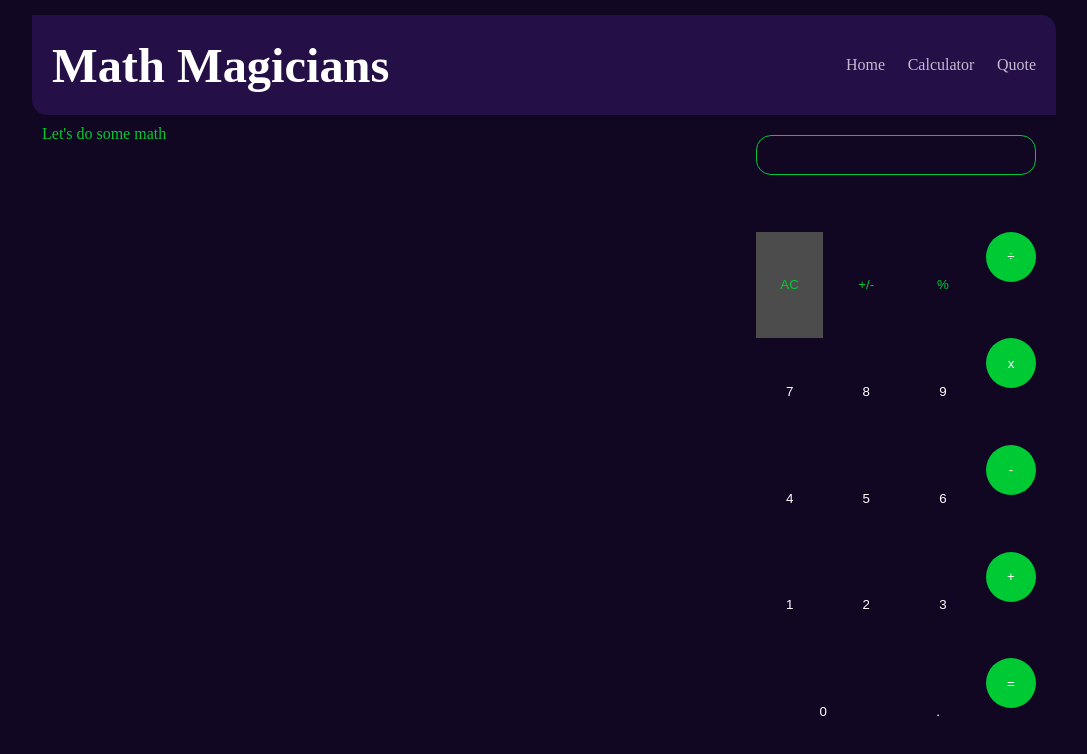
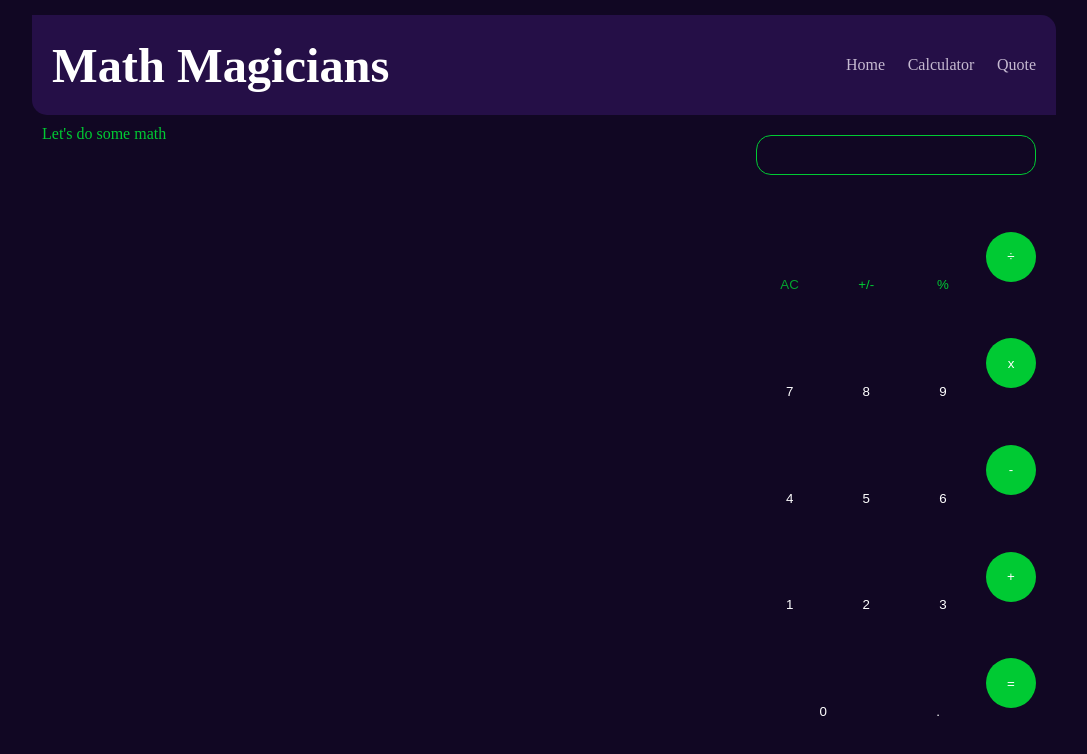
Before and after one commit to Marcraphael12/Marc-the-magician-v2, a React (Create React App) app: page /calculator in a window 1280 px wide. In both pictures the pointer is over the button "AC". Shown: the top 754 px of the page, without its empty margins (96-1183 px from the left). Built offline with nearby package versions, Linux system fonts and the light colour scheme.

Commit message:
components/calculator.css: Add transition to buttons, change the hover color

```diff
--- a/src/components/calculator.css
+++ b/src/components/calculator.css
@@ -70,10 +70,12 @@
 .light { /* Free buttons buttons */
   background-color: #0000;
   color: #00ca33;
+  transition: all 0.2s ease-in-out;
 }
 
-.light:hover {
-  background-color: #4c4c4c;
+.light button:hover {
+  color: #00ca32ce;
+  transition: all 0.2s ease-in-out;
 }
 
 .green { /* Colorized buttons */
@@ -82,6 +84,7 @@
   background-color: #00ca33 !important;
   border: none;
   border-radius: 50%;
+  transition: all 0.2s ease-in-out;
 }
 
 .green:hover {
```
